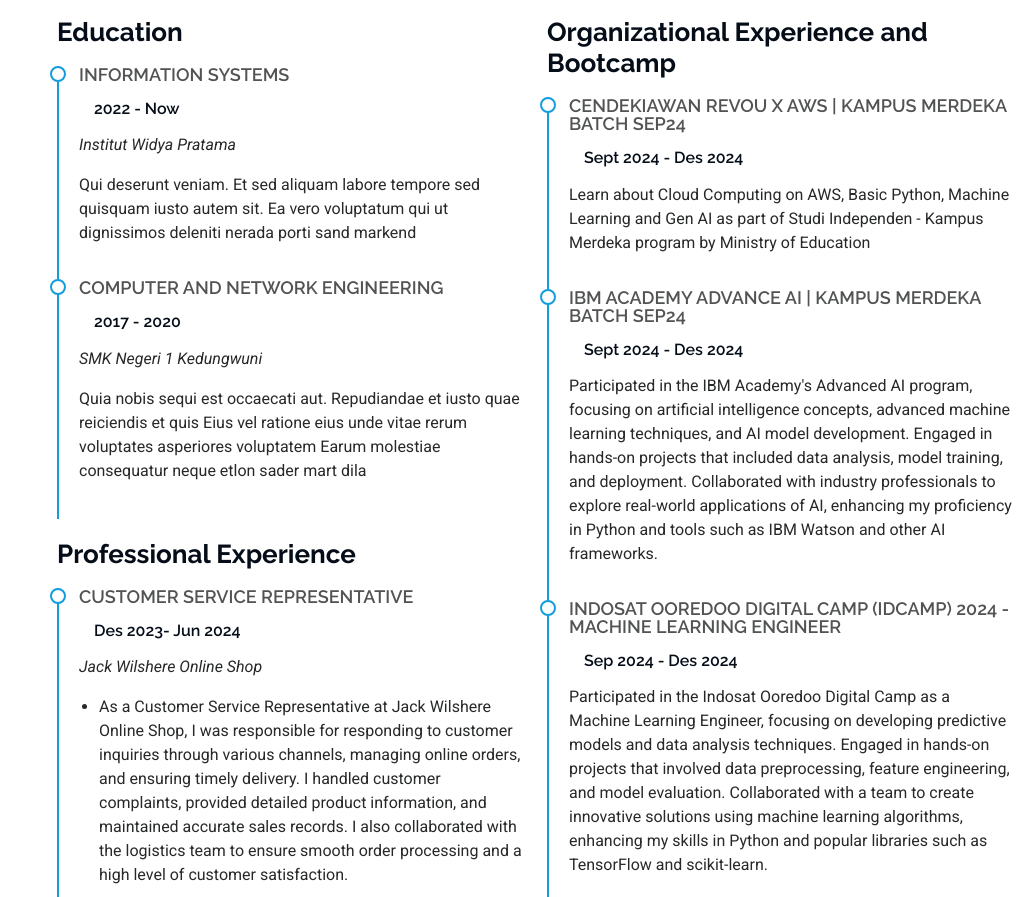
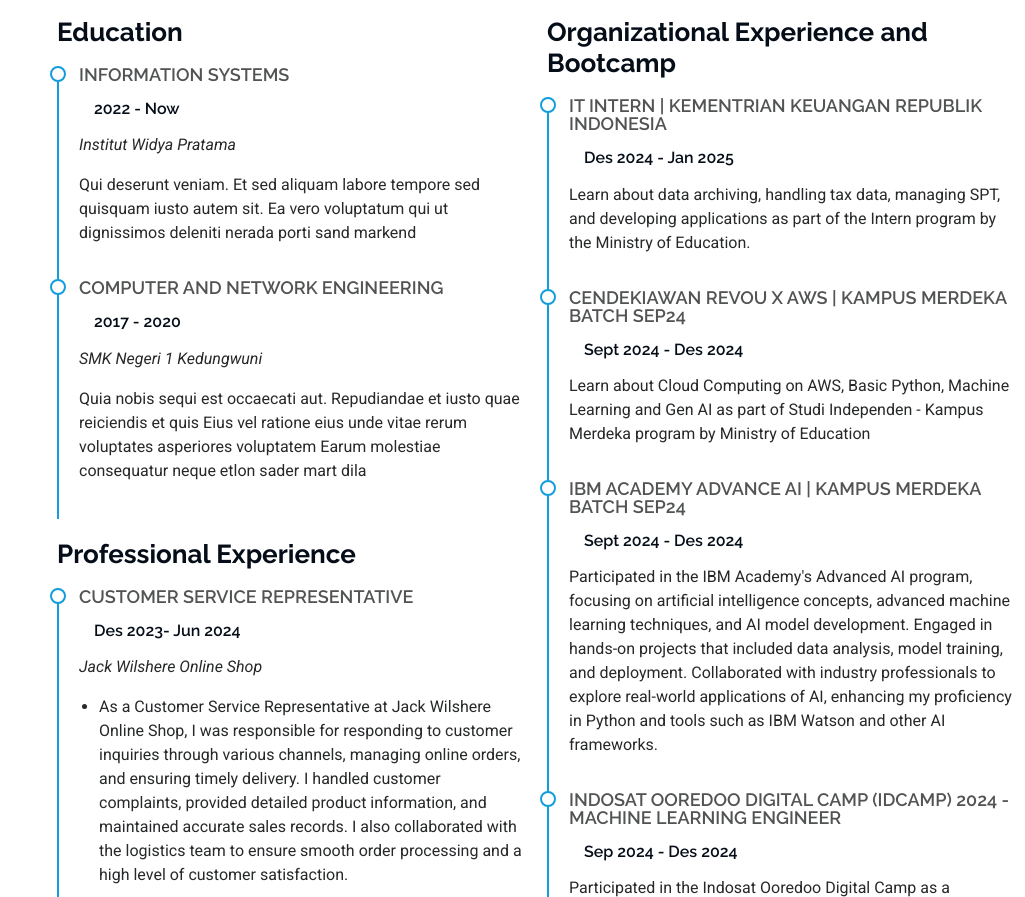
Before and after one commit to roikhatuljanah/roikhatuljanah.github.io, a plain HTML site: page index.html in a window 1280 px wide. Shown: the part 2339-3236 px from the top of the page, without its empty margins (255-1280 px from the left). Drawn offline with Linux system fonts and the light colour scheme.

Commit message:
Update index.html

```diff
--- a/index.html
+++ b/index.html
@@ -286,6 +286,11 @@
 
             <h3 class="resume-title">Organizational Experience and Bootcamp</h3>
             <div class="resume-item">
+              <h4>IT Intern | Kementrian Keuangan Republik Indonesia</h4>
+              <h5>Des 2024 - Jan 2025</h5>
+              <p>Learn about data archiving, handling tax data, managing SPT, and developing applications as part of the Intern program by the Ministry of Education.</p>
+            </div><!-- Edn Resume Item -->
+            <div class="resume-item">
               <h4>CendekiAwan RevoU x AWS | Kampus Merdeka Batch SEP24</h4>
               <h5>Sept 2024 - Des 2024</h5>
               <p>Learn about Cloud Computing on AWS, Basic Python, Machine Learning and Gen AI as part of Studi Independen - Kampus Merdeka program by Ministry of Education</p>
```
